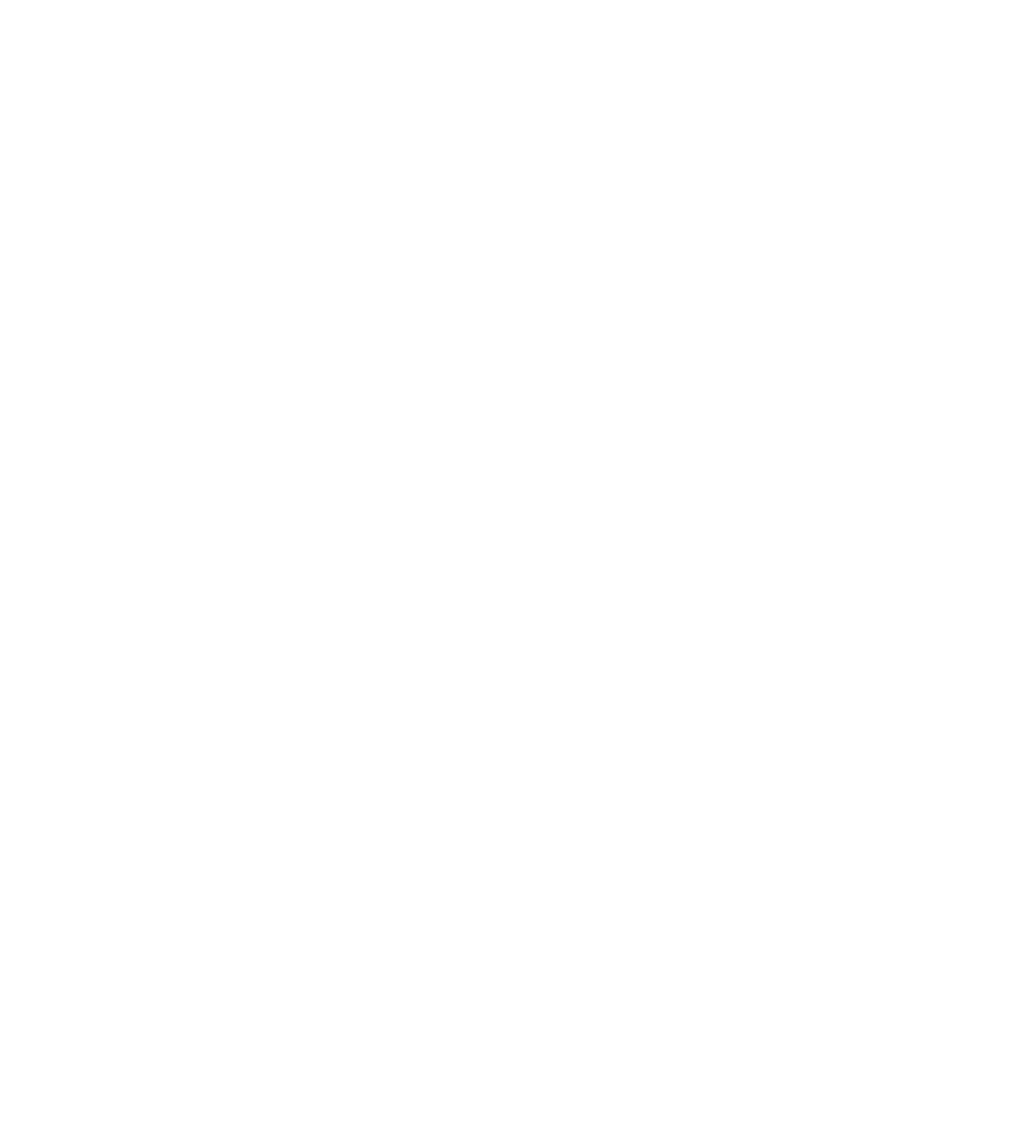
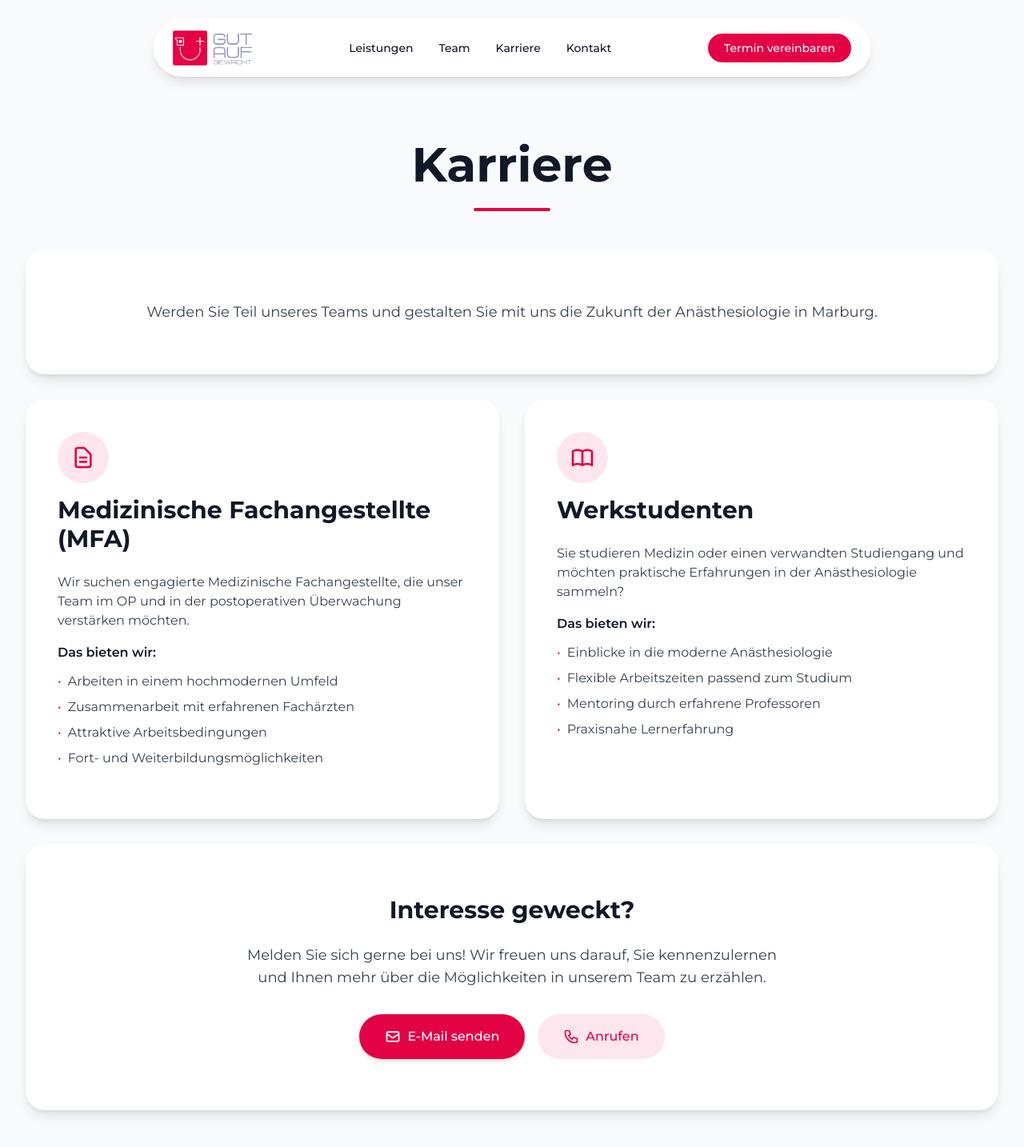
Before and after one commit to rachlot/gutaufgewacht, a React (Vite) app: page /karriere in a window 1280 px wide. Before the commit this address had no page. Shown: the top 1434 px of the page at 80% size. Before the commit the page ends 800 px from the top, so only its background shows below. Built offline with nearby package versions, Linux system fonts and the light colour scheme.

Commit message:
Updated App.tsx

```diff
--- a/src/App.tsx
+++ b/src/App.tsx
@@ -2,6 +2,7 @@
 import Home from './pages/Home';
 import Impressum from './pages/Impressum';
 import Team from './pages/Team';
+import Karriere from './pages/Karriere';
 
 function App() {
   return (
@@ -9,6 +10,7 @@
       <Routes>
         <Route path="/" element={<Home />} />
         <Route path="/team" element={<Team />} />
+        <Route path="/karriere" element={<Karriere />} />
         <Route path="/impressum" element={<Impressum />} />
       </Routes>
     </BrowserRouter>
--- a/src/components/ui/navbar-1.tsx
+++ b/src/components/ui/navbar-1.tsx
@@ -21,6 +21,7 @@
           {[
             { name: "Leistungen", href: "/#leistungen" },
             { name: "Team", href: "/team" },
+            { name: "Karriere", href: "/karriere" },
             { name: "Kontakt", href: "/#kontakt" }
           ].map((item) => (
             <motion.div
@@ -83,6 +84,7 @@
               {[
                 { name: "Leistungen", href: "/#leistungen" },
                 { name: "Team", href: "/team" },
+                { name: "Karriere", href: "/karriere" },
                 { name: "Kontakt", href: "/#kontakt" }
               ].map((item, i) => (
                 <motion.div
--- /dev/null
+++ b/src/pages/Karriere.tsx
@@ -0,0 +1,176 @@
+import { Navbar1 } from '@/components/ui/navbar-1';
+import StickyFooter from '@/components/ui/footer';
+import { motion } from 'motion/react';
+
+export default function Karriere() {
+  return (
+    <div className="min-h-screen bg-gray-50">
+      <Navbar1 />
+
+      <main className="pt-20 sm:pt-24 md:pt-28">
+        <section className="max-w-7xl mx-auto px-4 sm:px-6 lg:px-8 py-8 sm:py-12 md:py-16">
+          <div className="text-center mb-8 sm:mb-12">
+            <motion.h1
+              initial={{ opacity: 0, y: 20 }}
+              animate={{ opacity: 1, y: 0 }}
+              transition={{ duration: 0.6 }}
+              className="text-4xl sm:text-5xl md:text-6xl font-bold text-gray-900 mb-4 sm:mb-6"
+            >
+              Karriere
+            </motion.h1>
+            <motion.div
+              initial={{ opacity: 0, scaleX: 0 }}
+              animate={{ opacity: 1, scaleX: 1 }}
+              transition={{ duration: 0.6, delay: 0.2 }}
+              className="w-20 sm:w-24 h-1 bg-brand mx-auto rounded-full"
+            />
+          </div>
+
+          <motion.div
+            initial={{ opacity: 0, y: 30 }}
+            animate={{ opacity: 1, y: 0 }}
+            transition={{ duration: 0.6, delay: 0.3 }}
+            className="bg-white rounded-2xl md:rounded-3xl shadow-lg p-6 sm:p-8 md:p-12 lg:p-16 mb-8"
+          >
+            <div className="prose prose-sm sm:prose-base md:prose-lg max-w-none text-gray-700 leading-relaxed space-y-6">
+              <p className="text-base sm:text-lg text-center">
+                Werden Sie Teil unseres Teams und gestalten Sie mit uns die Zukunft der Anästhesiologie in Marburg.
+              </p>
+            </div>
+          </motion.div>
+
+          <div className="grid grid-cols-1 md:grid-cols-2 gap-6 sm:gap-8">
+            <motion.div
+              initial={{ opacity: 0, x: -30 }}
+              animate={{ opacity: 1, x: 0 }}
+              transition={{ duration: 0.6, delay: 0.4 }}
+              className="bg-white rounded-2xl md:rounded-3xl shadow-lg p-6 sm:p-8 md:p-10 hover:shadow-xl transition-shadow"
+            >
+              <div className="mb-6">
+                <div className="w-16 h-16 bg-brand-50 rounded-full flex items-center justify-center mb-4">
+                  <svg className="w-8 h-8 text-brand" fill="none" stroke="currentColor" viewBox="0 0 24 24">
+                    <path strokeLinecap="round" strokeLinejoin="round" strokeWidth={2} d="M9 12h6m-6 4h6m2 5H7a2 2 0 01-2-2V5a2 2 0 012-2h5.586a1 1 0 01.707.293l5.414 5.414a1 1 0 01.293.707V19a2 2 0 01-2 2z" />
+                  </svg>
+                </div>
+                <h3 className="text-2xl sm:text-3xl font-bold text-gray-900 mb-3">
+                  Medizinische Fachangestellte (MFA)
+                </h3>
+              </div>
+
+              <div className="space-y-4 mb-6">
+                <p className="text-base text-gray-700">
+                  Wir suchen engagierte Medizinische Fachangestellte, die unser Team im OP und in der postoperativen Überwachung verstärken möchten.
+                </p>
+
+                <div className="space-y-3">
+                  <h4 className="font-semibold text-gray-900">Das bieten wir:</h4>
+                  <ul className="space-y-2 text-sm sm:text-base text-gray-700">
+                    <li className="flex items-start">
+                      <span className="text-brand mr-2">•</span>
+                      <span>Arbeiten in einem hochmodernen Umfeld</span>
+                    </li>
+                    <li className="flex items-start">
+                      <span className="text-brand mr-2">•</span>
+                      <span>Zusammenarbeit mit erfahrenen Fachärzten</span>
+                    </li>
+                    <li className="flex items-start">
+                      <span className="text-brand mr-2">•</span>
+                      <span>Attraktive Arbeitsbedingungen</span>
+                    </li>
+                    <li className="flex items-start">
+                      <span className="text-brand mr-2">•</span>
+                      <span>Fort- und Weiterbildungsmöglichkeiten</span>
+                    </li>
+                  </ul>
+                </div>
+              </div>
+            </motion.div>
+
+            <motion.div
+              initial={{ opacity: 0, x: 30 }}
+              animate={{ opacity: 1, x: 0 }}
+              transition={{ duration: 0.6, delay: 0.5 }}
+              className="bg-white rounded-2xl md:rounded-3xl shadow-lg p-6 sm:p-8 md:p-10 hover:shadow-xl transition-shadow"
+            >
+              <div className="mb-6">
+                <div className="w-16 h-16 bg-brand-50 rounded-full flex items-center justify-center mb-4">
+                  <svg className="w-8 h-8 text-brand" fill="none" stroke="currentColor" viewBox="0 0 24 24">
+                    <path strokeLinecap="round" strokeLinejoin="round" strokeWidth={2} d="M12 6.253v13m0-13C10.832 5.477 9.246 5 7.5 5S4.168 5.477 3 6.253v13C4.168 18.477 5.754 18 7.5 18s3.332.477 4.5 1.253m0-13C13.168 5.477 14.754 5 16.5 5c1.747 0 3.332.477 4.5 1.253v13C19.832 18.477 18.247 18 16.5 18c-1.746 0-3.332.477-4.5 1.253" />
+                  </svg>
+                </div>
+                <h3 className="text-2xl sm:text-3xl font-bold text-gray-900 mb-3">
+                  Werkstudenten
+                </h3>
+              </div>
+
+              <div className="space-y-4 mb-6">
+                <p className="text-base text-gray-700">
+                  Sie studieren Medizin oder einen verwandten Studiengang und möchten praktische Erfahrungen in der Anästhesiologie sammeln?
+                </p>
+
+                <div className="space-y-3">
+                  <h4 className="font-semibold text-gray-900">Das bieten wir:</h4>
+                  <ul className="space-y-2 text-sm sm:text-base text-gray-700">
+                    <li className="flex items-start">
+                      <span className="text-brand mr-2">•</span>
+                      <span>Einblicke in die moderne Anästhesiologie</span>
+                    </li>
+                    <li className="flex items-start">
+                      <span className="text-brand mr-2">•</span>
+                      <span>Flexible Arbeitszeiten passend zum Studium</span>
+                    </li>
+                    <li className="flex items-start">
+                      <span className="text-brand mr-2">•</span>
+                      <span>Mentoring durch erfahrene Professoren</span>
+                    </li>
+                    <li className="flex items-start">
+                      <span className="text-brand mr-2">•</span>
+                      <span>Praxisnahe Lernerfahrung</span>
+                    </li>
+                  </ul>
+                </div>
+              </div>
+            </motion.div>
+          </div>
+
+          <motion.div
+            initial={{ opacity: 0, y: 30 }}
+            animate={{ opacity: 1, y: 0 }}
+            transition={{ duration: 0.6, delay: 0.6 }}
+            className="bg-white rounded-2xl md:rounded-3xl shadow-lg p-6 sm:p-8 md:p-12 lg:p-16 mt-8"
+          >
+            <div className="text-center">
+              <h2 className="text-2xl sm:text-3xl font-bold text-gray-900 mb-6">Interesse geweckt?</h2>
+              <p className="text-base sm:text-lg text-gray-700 mb-8 max-w-2xl mx-auto">
+                Melden Sie sich gerne bei uns! Wir freuen uns darauf, Sie kennenzulernen und Ihnen mehr über die Möglichkeiten in unserem Team zu erzählen.
+              </p>
+
+              <div className="flex flex-col sm:flex-row gap-4 justify-center items-center">
+                <a
+                  href="mailto:info@gutaufgewacht.de"
+                  className="inline-flex items-center justify-center px-8 py-4 text-base font-medium text-white bg-brand rounded-full hover:bg-brand-700 transition-colors shadow-md hover:shadow-lg"
+                >
+                  <svg className="w-5 h-5 mr-2" fill="none" stroke="currentColor" viewBox="0 0 24 24">
+                    <path strokeLinecap="round" strokeLinejoin="round" strokeWidth={2} d="M3 8l7.89 5.26a2 2 0 002.22 0L21 8M5 19h14a2 2 0 002-2V7a2 2 0 00-2-2H5a2 2 0 00-2 2v10a2 2 0 002 2z" />
+                  </svg>
+                  E-Mail senden
+                </a>
+                <a
+                  href="tel:+4964218070-10"
+                  className="inline-flex items-center justify-center px-8 py-4 text-base font-medium text-brand bg-brand-50 rounded-full hover:bg-brand-100 transition-colors"
+                >
+                  <svg className="w-5 h-5 mr-2" fill="none" stroke="currentColor" viewBox="0 0 24 24">
+                    <path strokeLinecap="round" strokeLinejoin="round" strokeWidth={2} d="M3 5a2 2 0 012-2h3.28a1 1 0 01.948.684l1.498 4.493a1 1 0 01-.502 1.21l-2.257 1.13a11.042 11.042 0 005.516 5.516l1.13-2.257a1 1 0 011.21-.502l4.493 1.498a1 1 0 01.684.949V19a2 2 0 01-2 2h-1C9.716 21 3 14.284 3 6V5z" />
+                  </svg>
+                  Anrufen
+                </a>
+              </div>
+            </div>
+          </motion.div>
+        </section>
+      </main>
+
+      <StickyFooter />
+    </div>
+  );
+}
```
